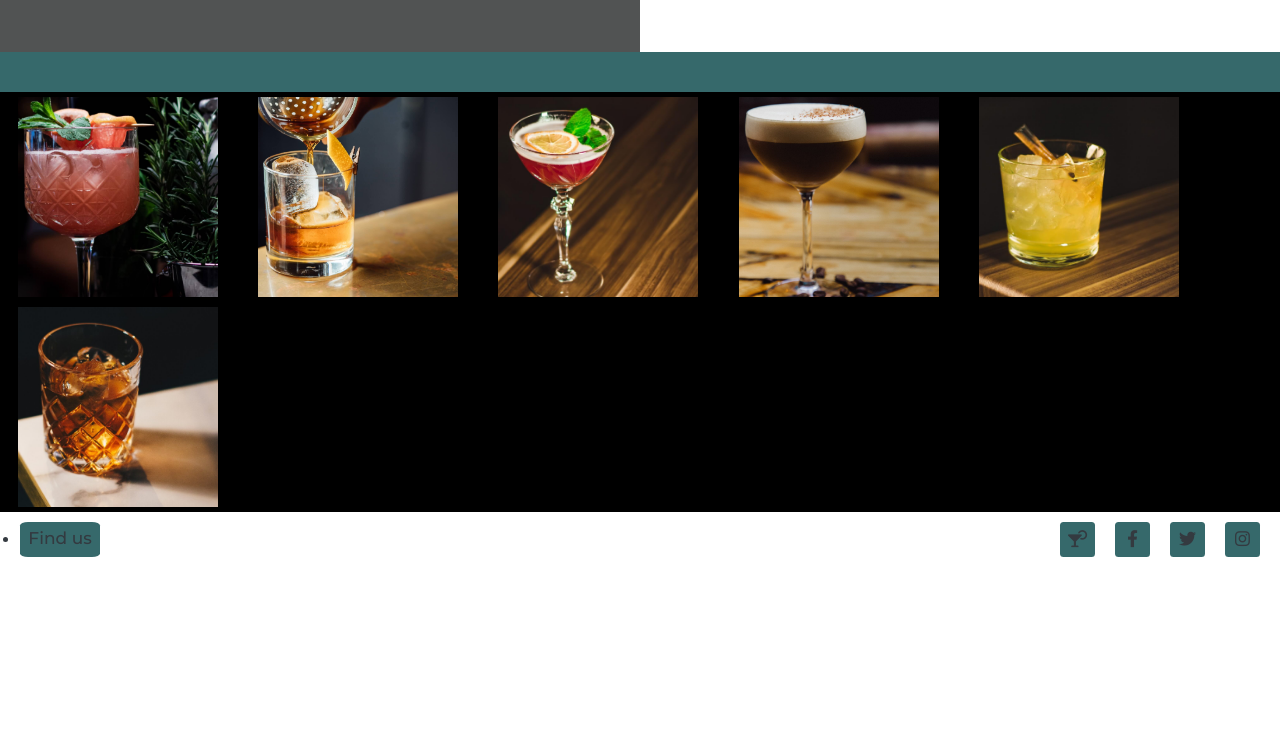
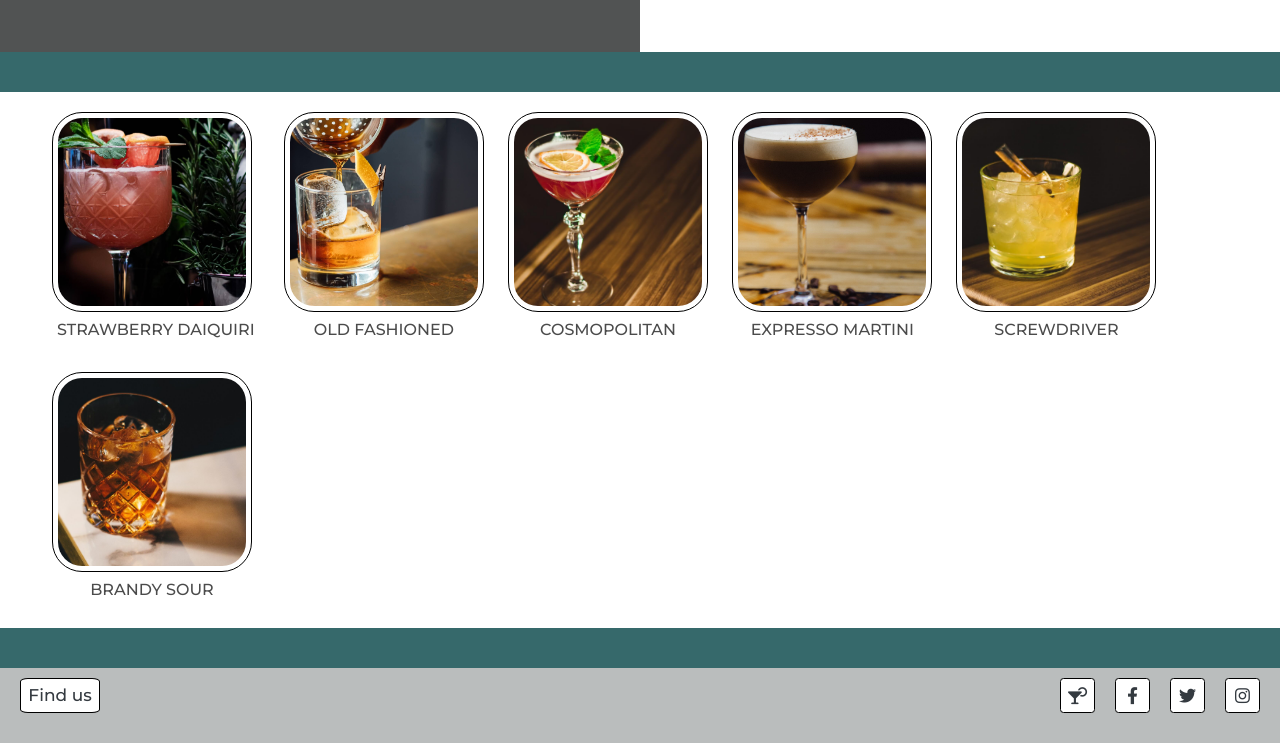
Before and after one commit to Hayley-Woodhouse/Milestone-1-project, a plain HTML site: page index.html in a window 1280 px wide. Shown: the part 1338-2081 px from the top of the page. Before the commit the page ends 1925 px from the top, so only its background shows below. Drawn offline with nearby package versions, Linux system fonts and the light colour scheme.

Commit message:
styled drinks imgs on index page

```diff
--- a/assets/css/style.css
+++ b/assets/css/style.css
@@ -256,15 +256,51 @@ input {
   height: auto;
 }
 
+.cocktail-img {
+  background-color: rgb(255, 255, 255);
+  position: relative;
+}
+
+.cocktail-img li {
+  display: inline-block;
+  margin-top: 20px;
+  margin-bottom: 10px;
+  align-items: center;
+  margin-left: 20px;
+}
+
+.cocktail-img figure {
+  z-index: 0;
+
+}
+
+.cocktail-img figcaption {
+  margin-top: -10px;
+  margin-left: 5px;
+  margin-right: 5px;
+  text-align: center;
+  color: black;
+  font-weight: 500;
+  text-transform: uppercase;
+  z-index: 1;
+  opacity: 0.7;
+
+}
+
 .drinks {
   max-width: 200px;
+  border-radius: 15%;
+  border-style: solid;
+  border-width: thin;
+  border-color: black;
+  padding: 5px;
   height: auto;
-  margin: 5px 18px 5px 18px;
+
+
+
 }
 
-.background {
-  background-color: black;
-}
+
 
 /*-----------------------blue spacing-------------------------*/
 .space {
@@ -279,7 +315,7 @@ footer {
   position: relative;
   margin-bottom: 0;
   height: auto;
-  background-color:rgb(255, 255, 255);
+  background-color:rgb(186, 189, 189);
   width: 100%;
   z-index: 2;
 }
@@ -289,11 +325,14 @@ footer {
   height: 35px;
   padding: 12px 0;
   border-radius: 10%;
+  border-style: solid;
+  border-width: thin;
+  border-color: black;
   font-size: 17px;
   line-height: 9px;
   text-align: center;
   color: #343a40;
-  background-color: rgb(54, 105, 107);
+  background-color:rgba(255, 255, 255);
   transition: all 0.35s ease-in-out;
     -moz-transition: all 0.35s ease-in-out;
     -webkit-transition: all 0.35s ease-in-out;
@@ -301,12 +340,13 @@ footer {
 }
 
 .social li a i:hover{
-  color: rgba(255, 255, 255, 0.952);
+  color: rgba(255, 255, 255);
 }
 
 .social {
  padding: 10px 0 30px 0;
  float: right;
+
 }
 
 .social li{
@@ -318,13 +358,17 @@ footer {
   height: 35px;
   padding: 12px 0;
   border-radius: 10%;
+  border-style: solid;
+  border-width: thin;
+  border-color: black;
   font-size: 17px;
   line-height: 9px;
   text-align: center;
   color: #343a40;
   margin-left: 20px;
   margin-top: 10px;
-  background-color: rgb(54, 105, 107);;
+  background-color: rgba(255, 255, 255);
+
 }
 
 .find-us a {
@@ -332,6 +376,7 @@ footer {
   font-family: 'montserrat', sans-serif;
   color: #343a40;
   font-weight: 500;
+
 }
 
 /*-----------------------Media Queries---------------------*/
--- a/index.html
+++ b/index.html
@@ -109,26 +109,54 @@
             </div>
         </div>
     </section>
-    <picture>
-        <div class="row">
+<!----------------------------drinks images with bootstrap grid system--------------->
+    <section>
+        <div class="row container-fluid">
             <div class="col">
-                <div class="background">
-                    <img class="drinks" src="assets/images/straw.jpg" alt="strawberry daiquiri cocktail">
-                    <img class="drinks" src="assets/images/oldfasioned.jpg" alt="old fasioned cocktail">
-                    <img class="drinks" src="assets/images/cosmo.jpg" alt="cosmopolitan cocktail">
-                    <img class="drinks" src="assets/images/martini.jpg" alt="expresso martini cocktail">
-                    <img class="drinks" src="assets/images/screwdriver.jpg" alt="screwdriver cocktail">
-                    <img class="drinks"src="assets/images/brandi.jpg" alt="brandy sour cocktail">
+                <div class="cocktail-img">
+                    <ul>
+                        <li>
+                            <figure><img class="drinks" src="assets/images/straw.jpg" alt="strawberry daiquiri cocktail"></figure>
+                            <figcaption>Strawberry Daiquiri</figcaption>
+                        </li>
+                        <li>
+                            <figure><img class="drinks" src="assets/images/oldfasioned.jpg" alt="old fasioned cocktail"></figure>
+                            <figcaption>Old Fashioned</figcaption>
+                        </li>
+                        <li>
+                            <figure><img class="drinks" src="assets/images/cosmo.jpg" alt="cosmopolitan cocktail"></figure>
+                            <figcaption>Cosmopolitan</figcaption>
+                        </li>
+                        <li>
+                            <figure><img class="drinks" src="assets/images/martini.jpg" alt="expresso martini cocktail"></figure>
+                            <figcaption>Expresso Martini</figcaption>
+                        </li>
+                        <li>
+                            <figure><img class="drinks" src="assets/images/screwdriver.jpg" alt="screwdriver cocktail"></figure>
+                            <figcaption>Screwdriver</figcaption>
+                        </li>
+                        <li>
+                            <figure><img class="drinks"src="assets/images/brandi.jpg" alt="brandy sour cocktail"></figure>
+                            <figcaption>Brandy Sour</figcaption>
+                        </li>
+                    </ul>
                 </div>
             </div>
         </div>
-    </picture>
+    </section>
+<!----------------------------decorative space with bootstrap grid system--------------->
+<section>
+    <div class="row">
+        <div class="col space">
+        </div>
+    </div>
+</section>
 <!-------footer, nav to social media and ancor to contact info with bootstrap grid system------->
     <footer>
         <nav>
             <div class="row container-fluid">
                 <div class="col-sm-3">
-                    <ul class="find-us">
+                    <ul class="find-us list-unstyled">
                         <li>
                             <a href="contact.html#map">Find us</a>
                         </li>
```
